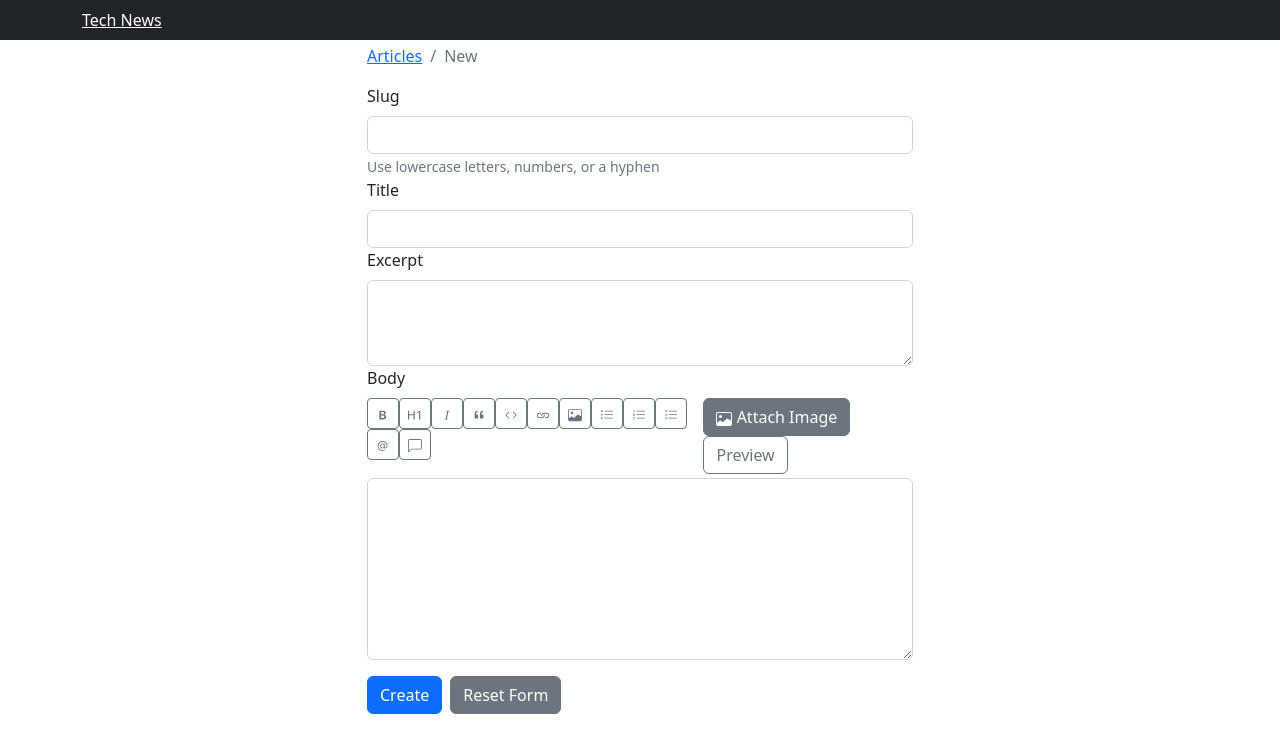
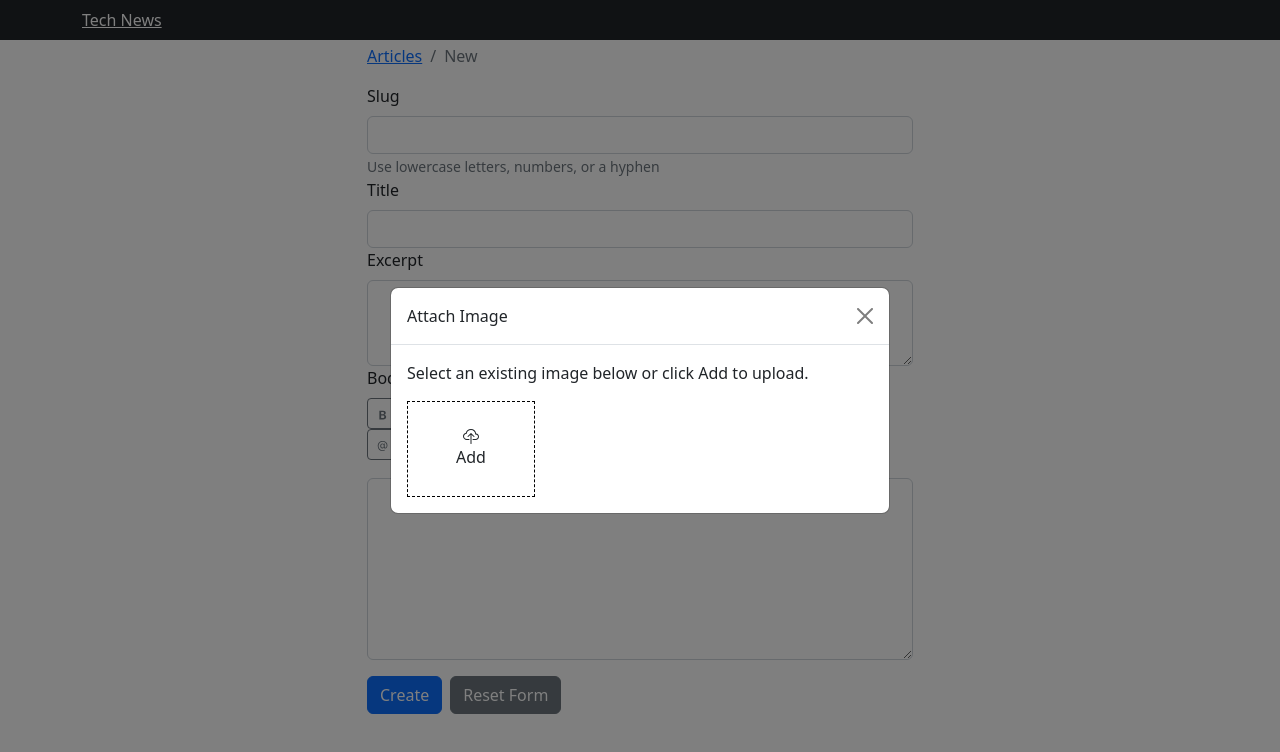
Before and after one commit to danieldev0353/express-next-newsapp, a Next.js app in the folder client/: page /articles/new in a window 1280 px wide. Shown: the top 752 px of the page. Built offline with nearby package versions, Linux system fonts and the light colour scheme.

Commit message:
Add box to upload file

```diff
--- a/client/components/articles/AttachImageButton.js
+++ b/client/components/articles/AttachImageButton.js
@@ -1,10 +1,13 @@
 import React from 'react';
 import Button from 'react-bootstrap/Button';
-import { Image } from 'react-bootstrap-icons';
+import { CloudUpload, Image } from 'react-bootstrap-icons';
 import Modal from 'react-bootstrap/Modal';
+import styles from './AttachImageButton.module.scss';
 
 export default function AttachImageButton(props) {
-  const [showAttachImageModal, setShowAttachImageModal] = React.useState(false);
+  const [showAttachImageModal, setShowAttachImageModal] = React.useState(true); // todo: turn back to false after dev
+
+  const fileRef = React.createRef();
 
   function hideAttachImageModal() {
     setShowAttachImageModal(false);
@@ -12,6 +15,10 @@ export default function AttachImageButton(props) {
 
   function onAttachImageClick(event) {
     setShowAttachImageModal(true);
+  }
+
+  function onAddImageClick(event) {
+    fileRef.current.click();
   }
 
   return (
@@ -23,7 +30,14 @@ export default function AttachImageButton(props) {
         <Modal.Header closeButton>
           Attach Image
         </Modal.Header>
-        <Modal.Body>This is the modal</Modal.Body>
+        <Modal.Body>
+          <p>Select an existing image below or click Add to upload.</p>
+          <div className={styles["attach-image-button__add-image"]} onClick={onAddImageClick}>
+            <CloudUpload />
+            Add
+            <input type="file" hidden ref={fileRef} />
+          </div>
+        </Modal.Body>
       </Modal>
     </>
   );
--- /dev/null
+++ b/client/components/articles/AttachImageButton.module.scss
@@ -0,0 +1,11 @@
+.attach-image-button {
+  &__add-image {
+    border: 1px dashed #000000;
+    display: flex;
+    flex-direction: column;
+    justify-content: center;
+    align-items: center;
+    width: 128px;
+    height: 96px;
+  }
+}
```
